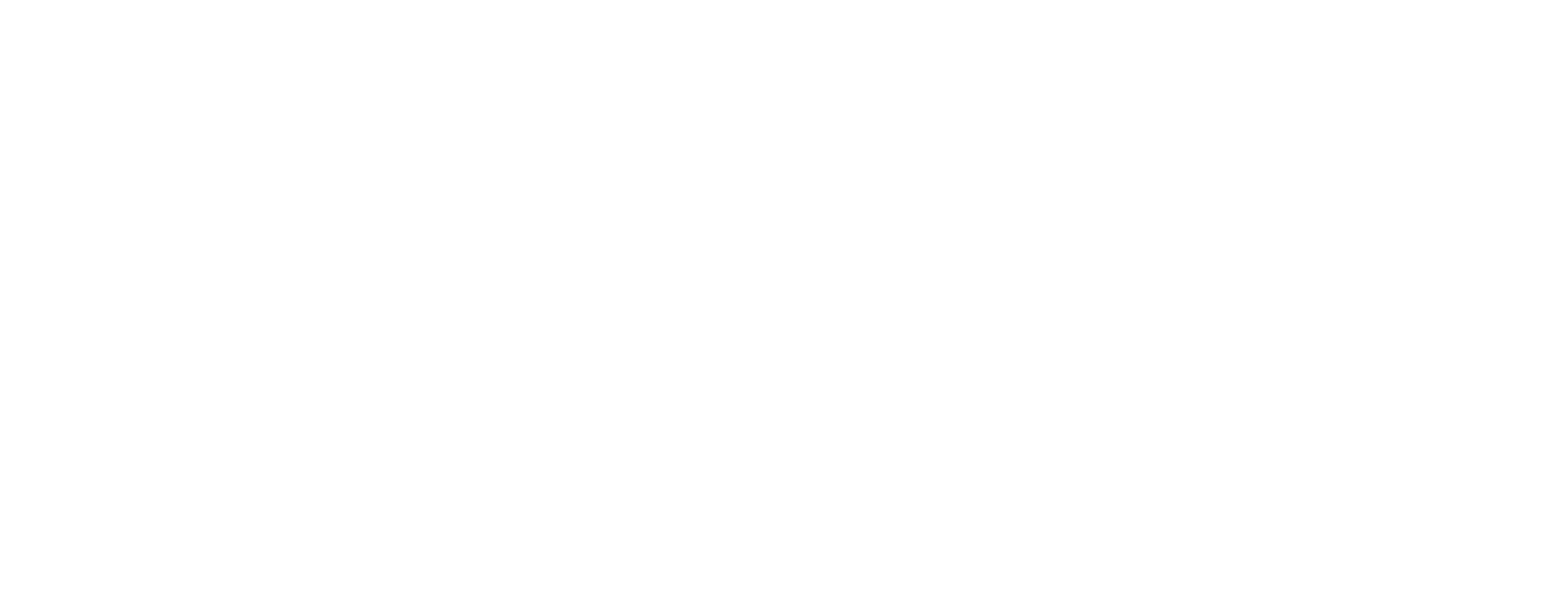
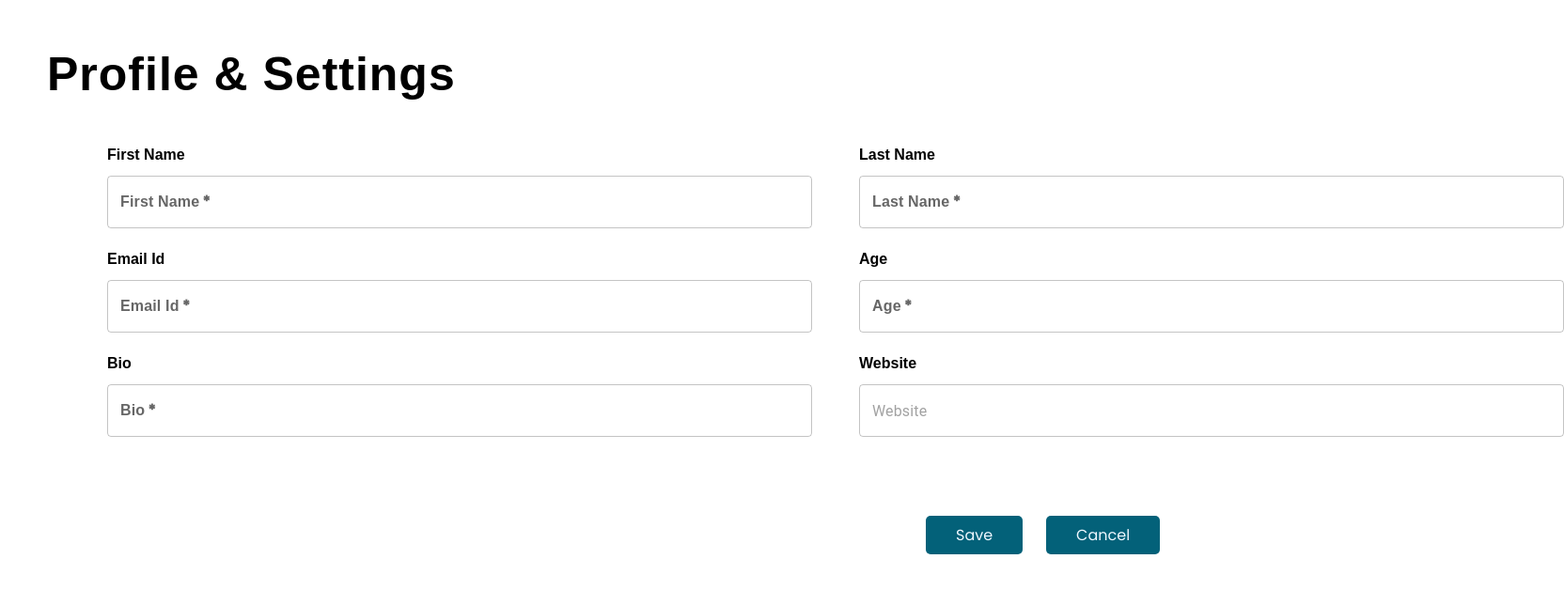
Before and after one commit to kkothari2001/SIH-PreHack-Narcodes, a React (Create React App) app in the folder client/: page /edit_profile in a window 1280 px wide. Before the commit this address had no page. Shown: the top 628 px of the page at 94% size, 1664 px wide, since content can reach past the window. Built offline with nearby package versions, Linux system fonts and the light colour scheme.

Commit message:
added files for EditProfile

```diff
--- a/client/src/App.js
+++ b/client/src/App.js
@@ -5,6 +5,7 @@
 import Auth from "./Components/Auth";
 import Tutor from "./Components/Tutor";
 import FooterPage from "./Components/FooterPage";
+import EditProfile from "./Components/EditProfile";
 
 const Home = () => {
   return (
@@ -22,6 +23,7 @@
     <Router>
       <Routes>
         <Route path="/auth" element={<Auth />} />
+        <Route path="/edit_profile" element={<EditProfile />} />
         <Route path="/" element={<Home />} />
       </Routes>
     </Router>
--- /dev/null
+++ b/client/src/Components/EditProfile.js
@@ -0,0 +1,127 @@
+import { Grid, TextField, Switch } from "@mui/material";
+import Box from "@mui/material/Box";
+import React, { useState } from "react";
+import "../css/EditProfile.css";
+import { ToastContainer, toast } from "react-toastify";
+import "react-toastify/dist/ReactToastify.css";
+import axios, { Routes } from "../services/index.js";
+
+const EditProfile = () => {
+  return (
+    <div>
+      <div className="ep-header">Profile & Settings</div>
+      <div>
+        <form>
+          <div className="ep-form">
+            <div style={{ display: "flex", flexDirection: "row" }}>
+              <div>
+                <label style={{ marginLeft: 50 }}>First Name</label>
+                <TextField
+                  id="outlined-required"
+                  label="First Name"
+                  required
+                  variant="outlined"
+                  placeholder="First Name"
+                  type="text"
+                  style={{ marginTop: 10, marginLeft: 50, width: 750, marginBottom: 20 }}
+                  // onChange={(e) => setUserFirstName(e)}
+                ></TextField>
+              </div>
+              <div>
+                <label style={{ marginLeft: 50 }}>Last Name</label>
+                <TextField
+                  variant="outlined"
+                  id="outlined-required"
+                  label="Last Name"
+                  required
+                  placeholder="Last Name"
+                  type="text"
+                  style={{ marginTop: 10, marginLeft: 50, width: 750, marginBottom: 20 }}
+                  // onChange={(e) => setUserLastName(e)}
+                ></TextField>
+              </div>
+            </div>
+            <div style={{ display: "flex", flexDirection: "row" }}>
+              <div>
+                <label style={{ marginLeft: 50 }}>Email Id</label>
+                <TextField
+                  required
+                  id="outlined-required"
+                  label="Email Id"
+                  variant="outlined"
+                  placeholder="Email Id"
+                  type="email"
+                  style={{ marginTop: 10, marginLeft: 50, width: 750, marginBottom: 20 }}
+                  // onChange={(e) => setUserFirstName(e)}
+                ></TextField>
+              </div>
+              <div>
+                <label style={{ marginLeft: 50 }}>Age</label>
+                <TextField
+                  variant="outlined"
+                  id="outlined-required"
+                  label="Age"
+                  required
+                  placeholder="Age"
+                  type="number"
+                  style={{ marginTop: 10, marginLeft: 50, width: 750, marginBottom: 20 }}
+                  // onChange={(e) => setUserLastName(e)}
+                ></TextField>
+              </div>
+            </div>
+            <div style={{ display: "flex", flexDirection: "row" }}>
+              <div>
+                <label style={{ marginLeft: 50 }}>Bio</label>
+                <TextField
+                  required
+                  id="outlined-required"
+                  label="Bio"
+                  multiline
+                  maxRows={7}
+                  variant="outlined"
+                  placeholder="Enter your Bio here..."
+                  type="text"
+                  style={{ marginTop: 10, marginLeft: 50, width: 750, marginBottom: 20 }}
+                  // onChange={(e) => setUserFirstName(e)}
+                ></TextField>
+              </div>
+              <div>
+                <label style={{ marginLeft: 50 }}>Website</label>
+                <TextField
+                  variant="outlined"
+                  placeholder="Website"
+                  type="link"
+                  style={{ marginTop: 10, marginLeft: 50, width: 750, marginBottom: 20 }}
+                  // onChange={(e) => setUserLastName(e)}
+                ></TextField>
+              </div>
+            </div>
+          </div>
+          <div style={{ flex: 1, width: 200, marginLeft: "75%" }}>
+            <div style={{display: 'flex', flexDirection: 'row'}}>
+            <div
+              type="submit"
+              className="ep-form-button"
+              style={{ marginLeft: 25}}
+              // onClick={() => onSave()}
+            >
+              Save
+            </div>
+            <div
+              type="reset"
+              className="ep-form-button"
+              style={{ marginLeft: 25}}
+              // onClick={() => onSave()}
+            >
+              Cancel
+            </div>
+            </div>
+
+          </div>
+        </form>
+      </div>
+    </div>
+  );
+};
+
+export default EditProfile;
--- a/client/src/Components/Landing.js
+++ b/client/src/Components/Landing.js
@@ -6,6 +6,7 @@
 import study2 from "../assets/study2.jpg";
 import study3 from "../assets/study3.jpg";
 import LeaderBoard from "./LeaderBoard";
+import { Link } from "react-router-dom";
 
 const Landing = () => {
   return (
@@ -31,7 +32,9 @@
                   </p>
                 </i>
               </div>
-              <div className="CTA">Explore More!</div>
+              <Link to="/">
+                <div className="CTA">Explore More!</div>
+              </Link>
             </div>
           </Grid>
           <Grid item xs={12} sm={12} md={5}>
@@ -46,12 +49,7 @@
       <LeaderBoard />
       <div className="why-choose-us">
         <h1 style={{ textAlign: "center" }}>Why Choose Us?</h1>
-        <Grid
-          container
-          justifyContent="center"
-          alignItems="center"
-          p={3}
-        >
+        <Grid container justifyContent="center" alignItems="center" p={3}>
           <Grid item xs={12} sm={6} md={4}>
             <div>
               <img src={study1} alt=""></img>
@@ -83,9 +81,7 @@
             </div>
           </Grid>
         </Grid>
-        <div className="join-us">
-            Join Us!
-        </div>
+        <div className="join-us">Join Us!</div>
       </div>
     </div>
   );
--- /dev/null
+++ b/client/src/css/EditProfile.css
@@ -0,0 +1,39 @@
+.ep-header {
+    letter-spacing: 1px;
+    font-family: 'Raleway', sans-serif;
+    font-size: 50px;
+    font-weight: 600;
+    margin-left: 50px;
+    margin-top: 50px;
+    margin-bottom: -20px;
+}
+
+
+.ep-form {
+    width: 1500px;
+    padding: 2rem;
+    margin: 2rem;
+  }
+
+  .ep-form label {
+    font-weight: bold;
+    font-family: 'Raleway', sans-serif;
+  }
+
+  .ep-form-button {
+    background-color: #036179;
+    padding: 0.5rem 2rem;
+    color: aliceblue;
+    text-align: center;
+    word-wrap: break-word;
+    white-space: nowrap;
+    border-radius: 5px;
+    cursor: pointer;
+    transition: .2s ease-in-out 0s;
+    align-items: 'center';
+    width: 500;
+  }
+
+  .ep-form-button:hover {
+    transform: scale(0.95);
+  }
```
